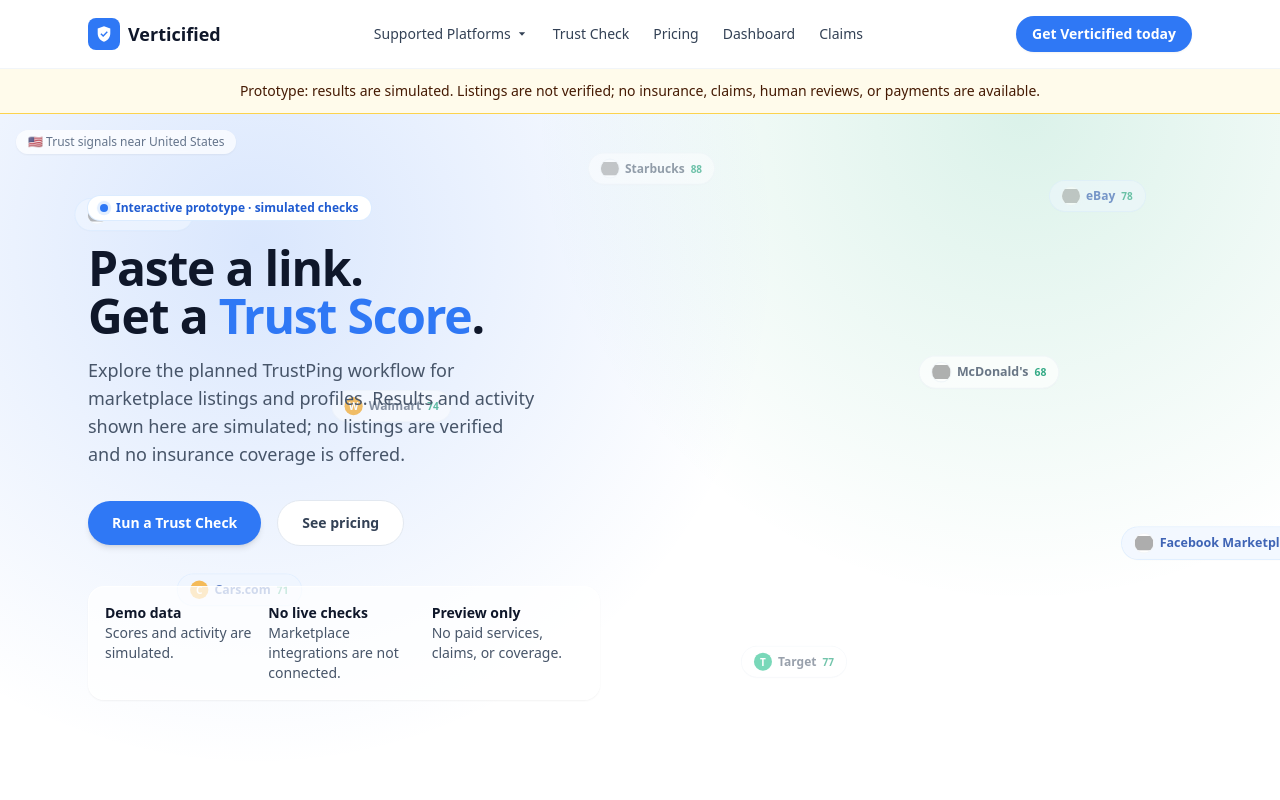
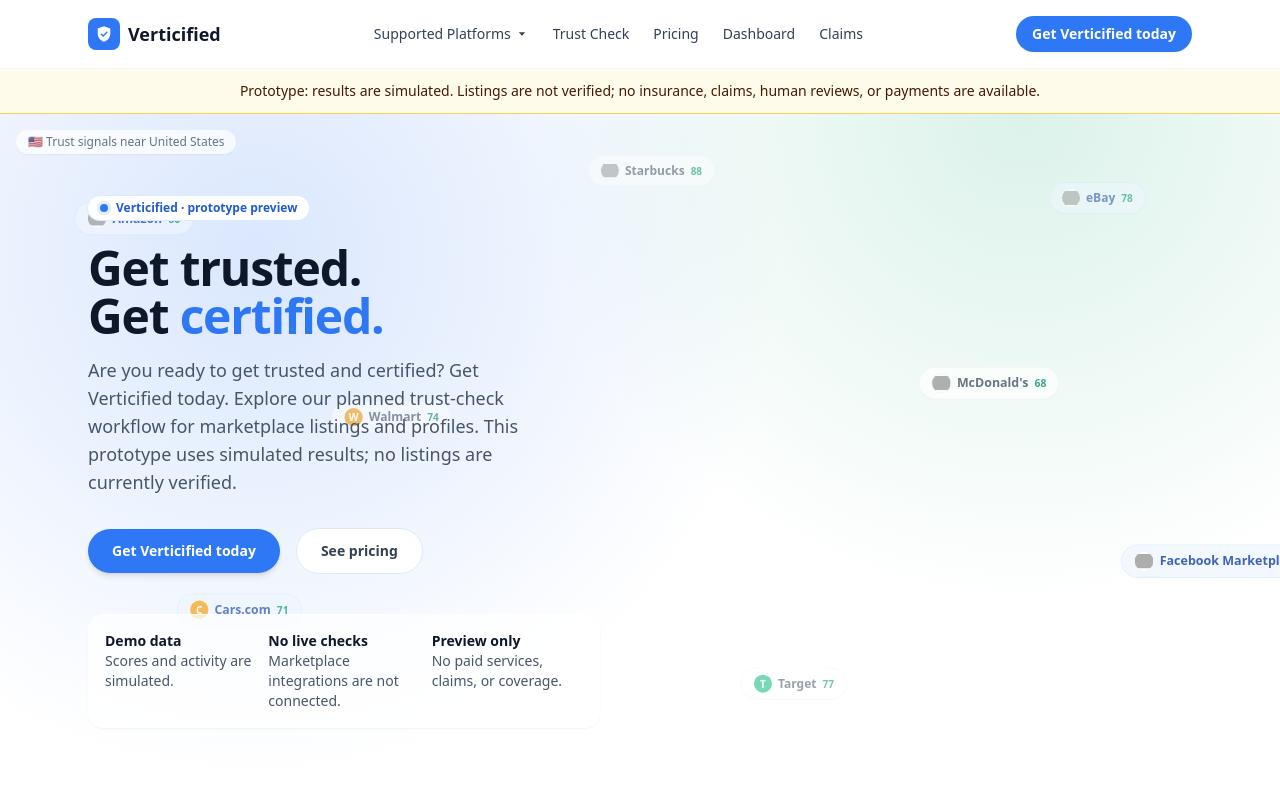
Before and after one commit to jjeb6894/trustping, a Next.js app: page / in a window 1280 px wide. Shown: the top 800 px of the page. Built offline with nearby package versions, Linux system fonts and the light colour scheme; grey boxes are pictures that could not be loaded.

Commit message:
Rebrand site as Verticified

```diff
--- a/components/Hero.tsx
+++ b/components/Hero.tsx
@@ -12,23 +12,23 @@
               <span className="absolute inline-flex h-full w-full animate-ping rounded-full bg-brand-400 opacity-75" />
               <span className="relative inline-flex h-2 w-2 rounded-full bg-brand-500" />
             </span>
-            Interactive prototype · simulated checks
+            Verticified · prototype preview
           </span>
           <h1 className="mt-6 text-4xl font-bold leading-tight tracking-tight text-slate-900 md:text-5xl">
-            Paste a link. <br />
-            Get a <span className="text-brand-500">Trust Score</span>.
+            Get trusted. <br />
+            Get <span className="text-brand-500">certified.</span>
           </h1>
           <p className="mt-4 max-w-md text-lg text-slate-600">
-            Explore the planned TrustPing workflow for marketplace listings and profiles.
-            Results and activity shown here are simulated; no listings are verified and no
-            insurance coverage is offered.
+            Are you ready to get trusted and certified? Get Verticified today. Explore our
+            planned trust-check workflow for marketplace listings and profiles. This prototype
+            uses simulated results; no listings are currently verified.
           </p>
           <div className="mt-8 flex flex-wrap items-center gap-4">
             <Link
               href="/search"
               className="rounded-full bg-brand-500 px-6 py-3 text-sm font-semibold text-white shadow-md transition hover:bg-brand-600"
             >
-              Run a Trust Check
+              Get Verticified today
             </Link>
             <Link
               href="/pricing"
```
